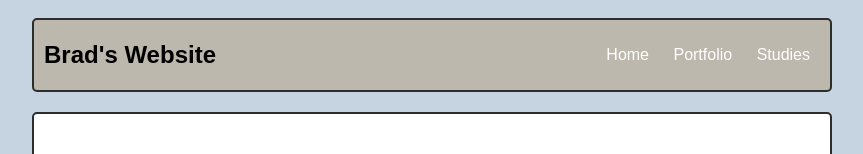
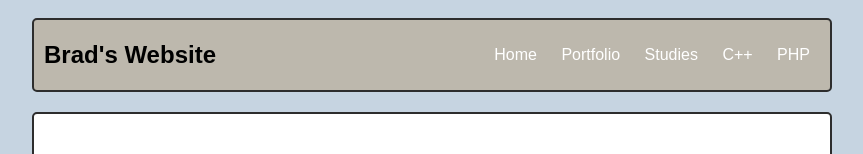
Before and after one commit to bcrosby6181/bcrosby6181.github.io, a plain HTML site: page studies.html in a window 1280 px wide. Shown: the top 154 px of the page, without its empty margins (208-1071 px from the left). Drawn offline with nearby package versions, Linux system fonts and the light colour scheme; a script that the page names is missing.

Commit message:
*update website

```diff
--- a/studies.html
+++ b/studies.html
@@ -14,6 +14,9 @@
                 <li><a href="index.html">Home</a></li>
                 <li><a href="portfolio.html">Portfolio</a></li>
                 <li><a href="studies.html">Studies</a></li>
+                <li><a href="cppstudies.html">C++</a></li>
+                <li><a href="PhpStudies.html">PHP</a></li>
+
             </ul>
         </nav>
         <main>
```
